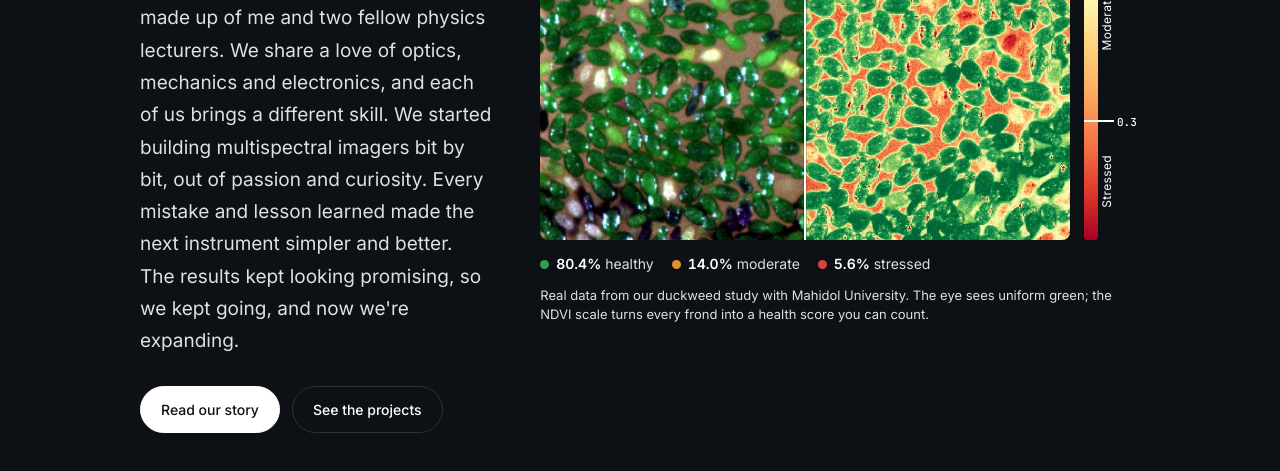
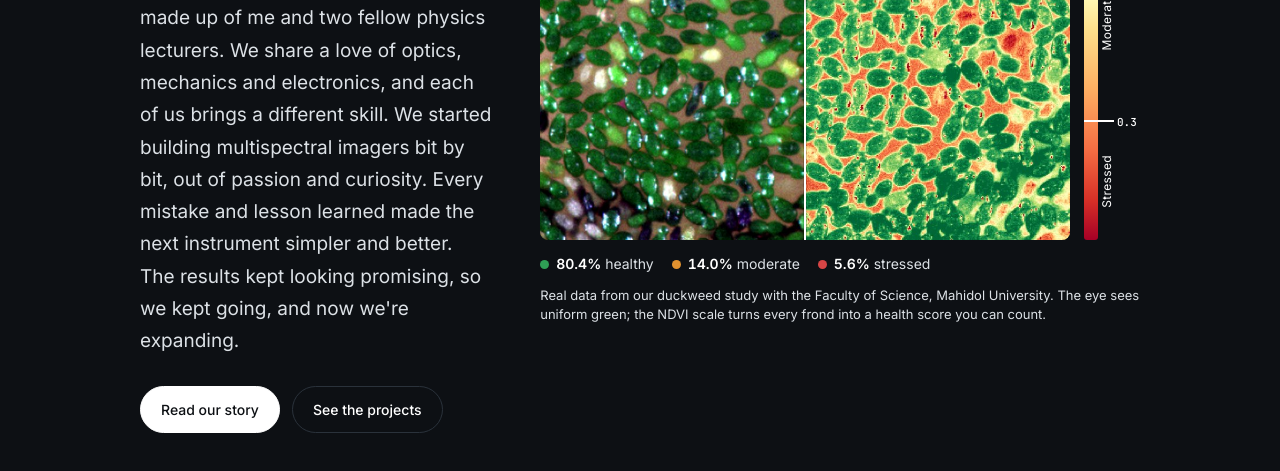
Before and after one commit to PlugNawapong/catspect, a plain HTML site: page index.html in a window 1280 px wide. Shown: the part 567-1038 px from the top of the page. Drawn offline with Linux system fonts and the light colour scheme.

Commit message:
Credit Faculty of Science, Mahidol University in hero caption
Co-Authored-By: Claude Opus 5.5 <noreply@anthropic.com>
Claude-Session: https://claude.ai/code/session_01VUU84amyiqJF3KbMs5nbfS

```diff
--- a/index.html
+++ b/index.html
@@ -379,7 +379,7 @@ html[data-style="graphite"] .nav,html[data-style="midnight"] .nav,html[data-styl
           <span><i class="dot-m"></i><b>14.0%</b> moderate</span>
           <span><i class="dot-u"></i><b>5.6%</b> stressed</span>
         </div>
-        <figcaption>Real data from our duckweed study with Mahidol University. The eye sees uniform green; the NDVI scale turns every frond into a health score you can count.</figcaption>
+        <figcaption>Real data from our duckweed study with the Faculty of Science, Mahidol University. The eye sees uniform green; the NDVI scale turns every frond into a health score you can count.</figcaption>
       </figure>
     </div>
   </div>
```
